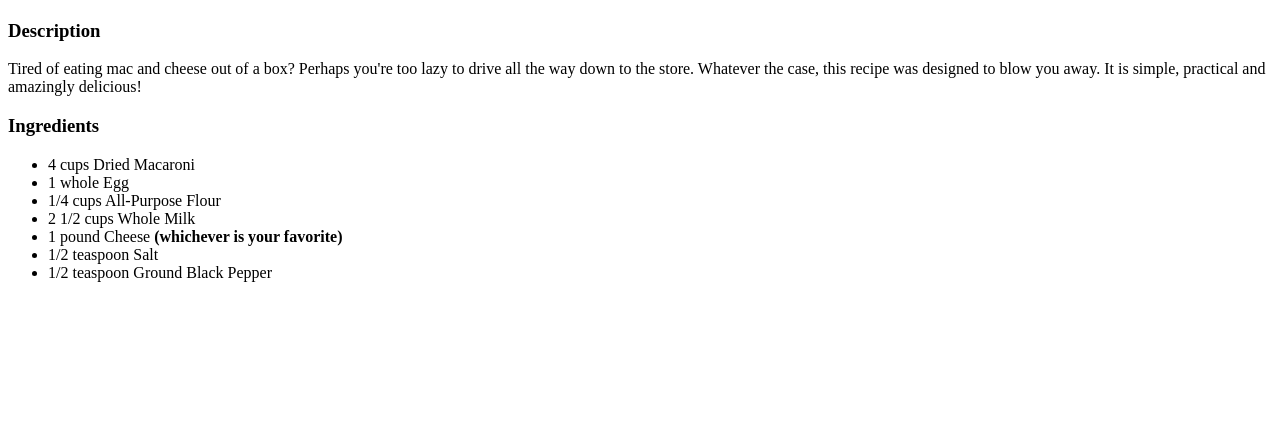
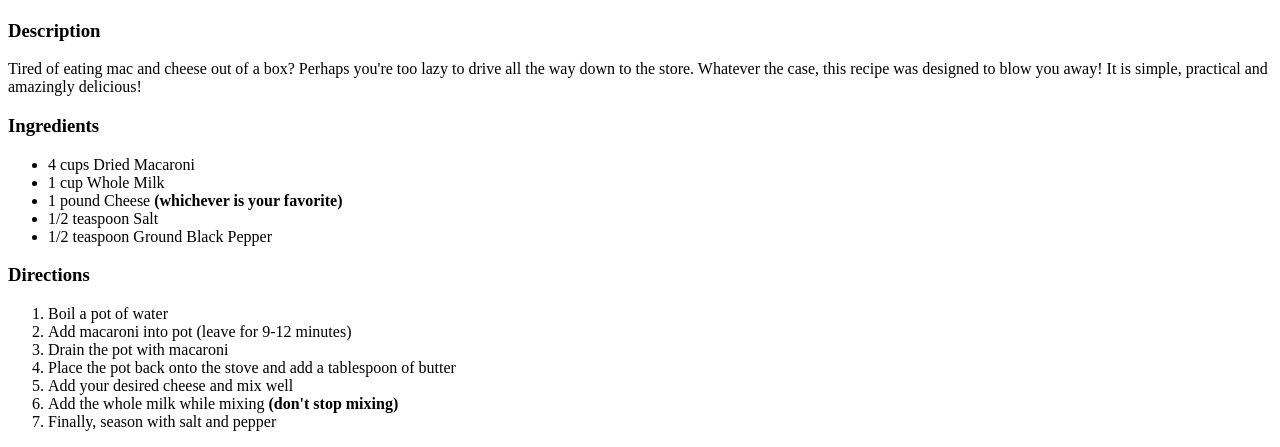
Before and after one commit to 10richard/odin-recipes, a plain HTML site: page recipes/mac_and_cheese.html in a window 1280 px wide. Shown: the part 383-830 px from the top of the page. Before the commit the page ends 800 px from the top, so only its background shows below. Drawn offline with Linux system fonts and the light colour scheme.

Commit message:
Add "Directions" under "Ingredients"
Added directions on how to make the mac and cheese using an ordered list

```diff
--- a/recipes/mac_and_cheese.html
+++ b/recipes/mac_and_cheese.html
@@ -12,18 +12,27 @@
         <h3>Description</h3>
         <p>Tired of eating mac and cheese out of a box? Perhaps you're too lazy to drive all
             the way down to the store. Whatever the case, this recipe was designed to blow you
-            away. It is simple, practical and amazingly delicious!
+            away! It is simple, practical and amazingly delicious!
         </p>
 
         <h3>Ingredients</h3>
         <ul>
             <li>4 cups Dried Macaroni</li>
-            <li>1 whole Egg</li>
-            <li>1/4 cups All-Purpose Flour</li>
-            <li>2 1/2 cups Whole Milk</li>
+            <li>1 cup Whole Milk</li>
             <li>1 pound Cheese <strong>(whichever is your favorite)</strong></li>
             <li>1/2 teaspoon Salt</li>
             <li>1/2 teaspoon Ground Black Pepper</li>
         </ul>
+
+        <h3>Directions</h3>
+        <ol>
+            <li>Boil a pot of water</li>
+            <li>Add macaroni into pot (leave for 9-12 minutes)</li>
+            <li>Drain the pot with macaroni</li>
+            <li>Place the pot back onto the stove and add a tablespoon of butter</li>
+            <li>Add your desired cheese and mix well</li>
+            <li>Add the whole milk while mixing <strong>(don't stop mixing)</strong></li>
+            <li>Finally, season with salt and pepper</li>
+        </ol>
     </body>
 </html>
```
